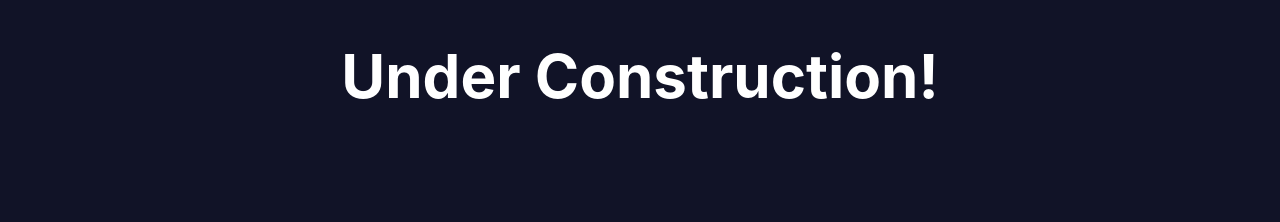
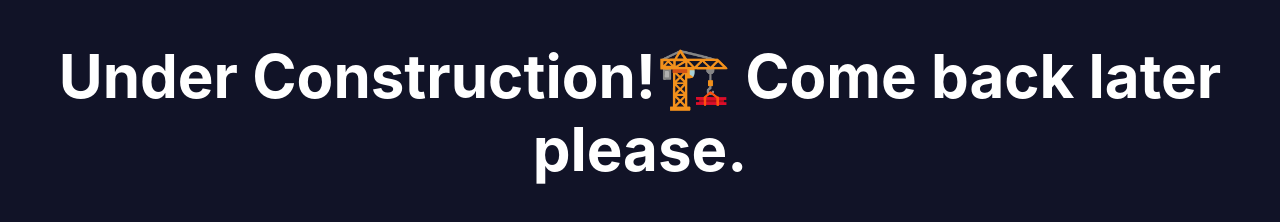
Before and after one commit to Pixelzated/pixelzated.github.io, a plain HTML site: page index.html in a window 1280 px wide. Drawn offline with Linux system fonts and the light colour scheme.

Commit message:
under constuction

```diff
--- a/index.html
+++ b/index.html
@@ -3,8 +3,7 @@
 <head>
   <meta charset="utf-8">
     <meta name="viewport" content="width=device-width, initial-scale=1">
-    <title>Pixel's Paradise</title>
-
+    <title>Under Construction!</title>
     <link href="/assets/style.css" rel="stylesheet">
-<h1 style="text-align: center;">Under Construction!</h1>
+<h1 style="text-align: center;">Under Construction!🏗️ Come back later please.</h1>
 </head>
```
